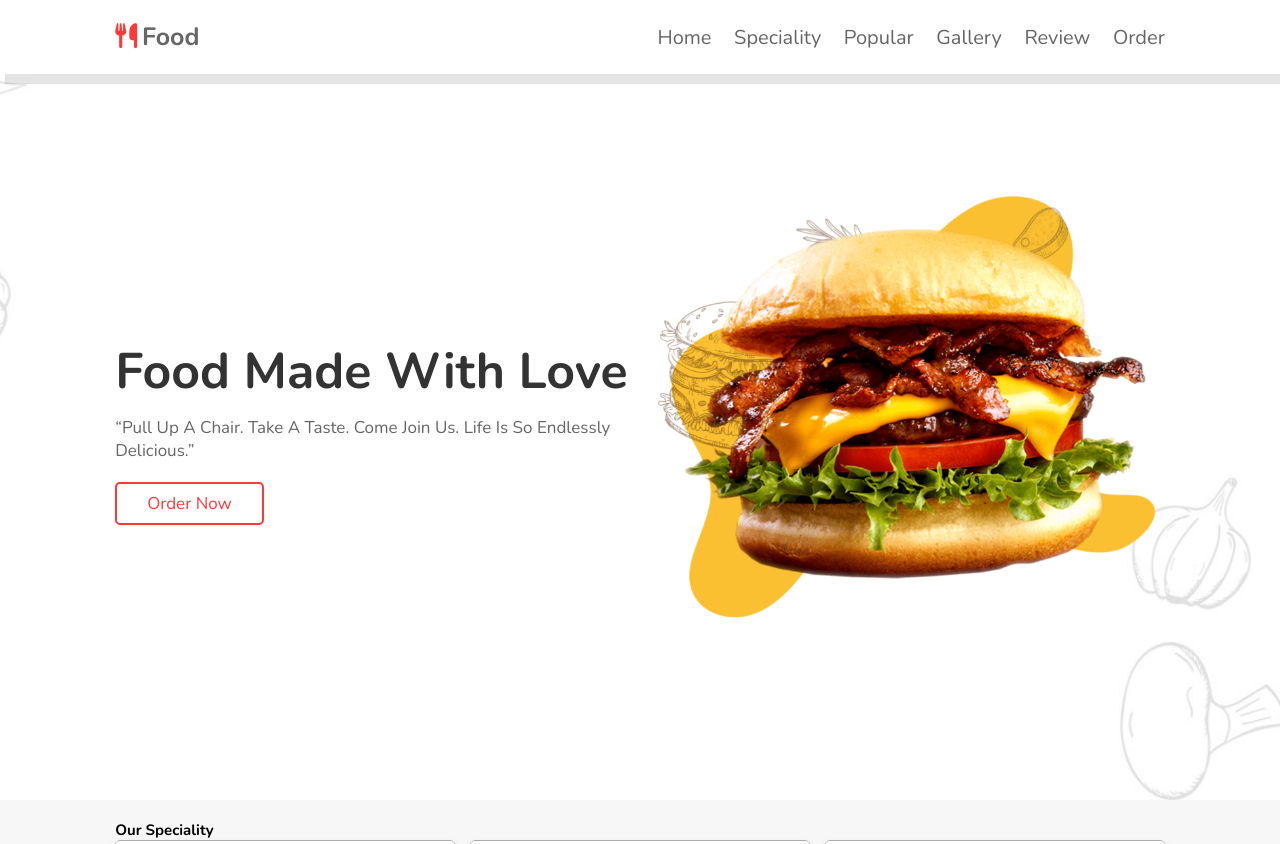
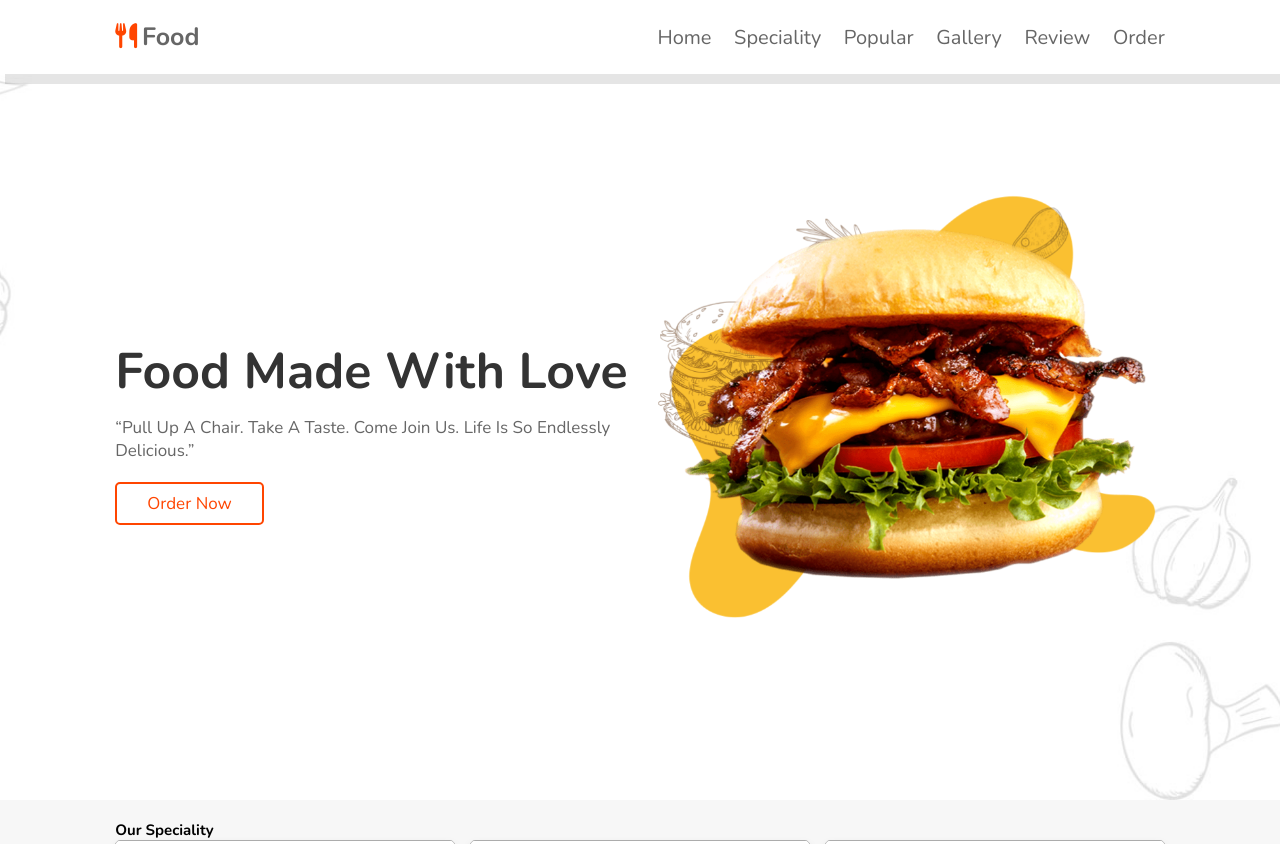
Before and after one commit to Payal-C/Pizza-Castle, a plain HTML site: page index.html in a window 1280 px wide. Shown: the top 844 px of the page. Drawn offline with nearby package versions, Linux system fonts and the light colour scheme; files whose address does not match are found by name.

Commit message:
Update CCD.css
color change

```diff
--- a/CCD.css
+++ b/CCD.css
@@ -1,7 +1,7 @@
 @import url('https://fonts.googleapis.com/css2?family=Nunito:wght@200;300;400;600;700&display=swap');
 
 :root{
-    --red:#ff3838;
+    --red:orangered;
 }
 
 *{
```
